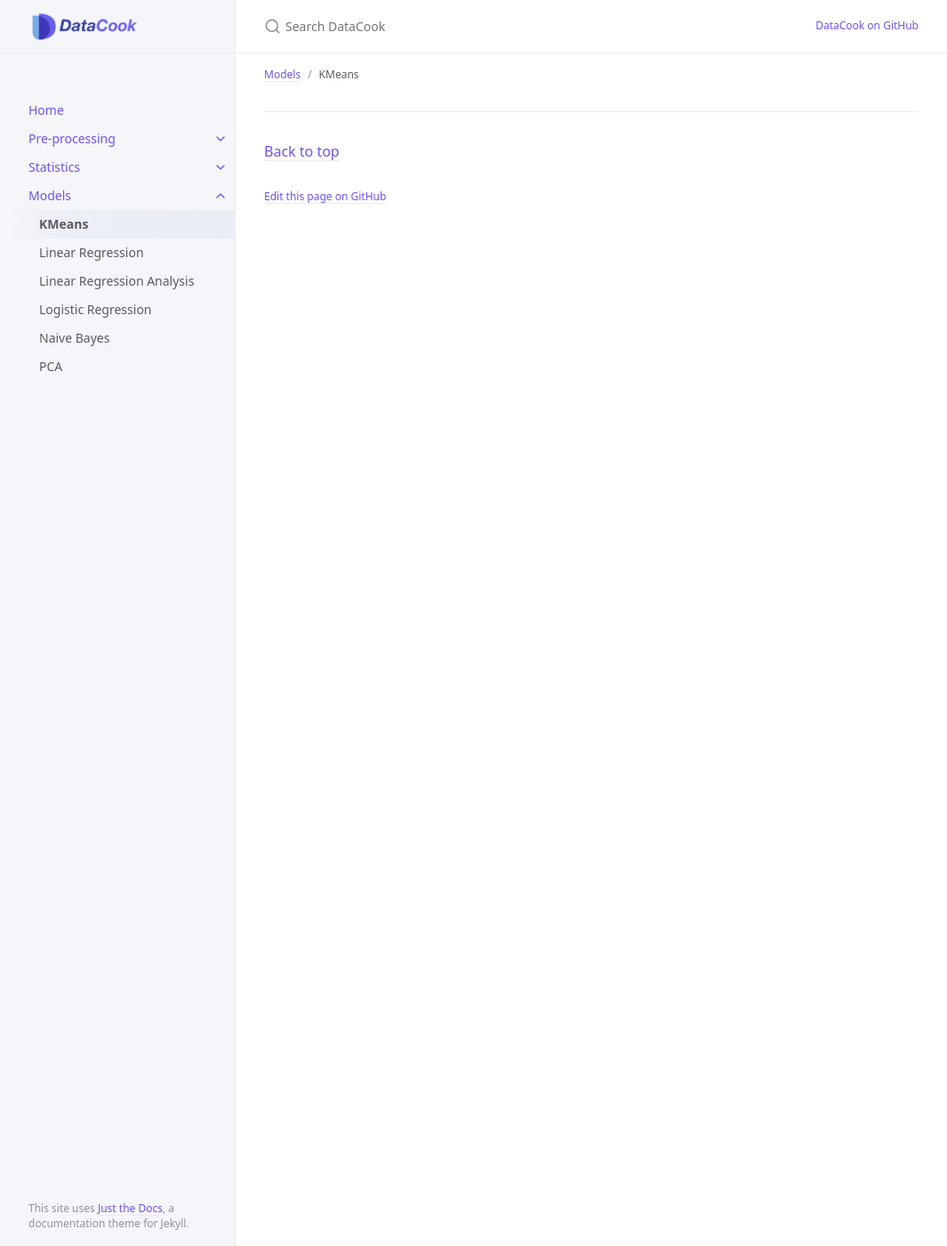
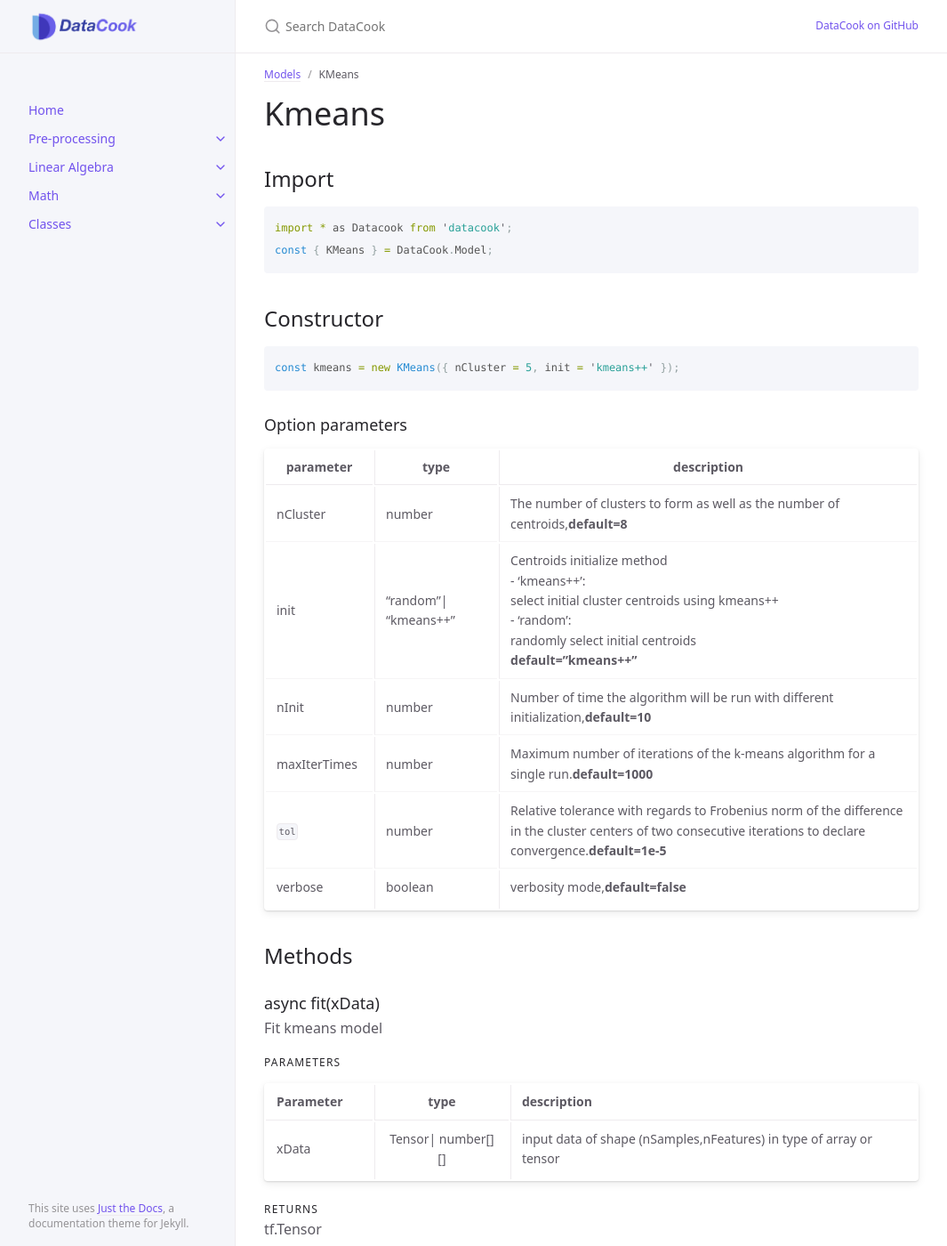
Before and after one commit to imgcook/datacook, a Jekyll site: the page built from docs/docs/models/kmeans.markdown, in a window 1280 px wide and 1400 px high. Shown: the whole window at 89% size, without its empty margins (107-1172 px from the left). Built offline with Jekyll 4.4.1, drawn with Linux system fonts in a browser that asks for light colours; some of the changed text lies outside the part shown.

Commit message:
documentation for kmeans

````diff
--- a/docs/_config.yml
+++ b/docs/_config.yml
@@ -16,7 +16,7 @@
 title: DataCook
 description: Machine learning and data science library for Javascript/Typescript
 #baseurl: "/datacook" # the subpath of your site, e.g. /blog
-url: "https://imgcook.github.io/datacook/" # the base hostname & protocol for your site, e.g. http://example.com
+url: "https://imgcook.github.io" # the base hostname & protocol for your site, e.g. http://example.com
 
 permalink: pretty
 exclude: ["node_modules/", "*.gemspec", "*.gem", "Gemfile", "Gemfile.lock", "package.json", "package-lock.json",  "script/", "LICENSE.txt", "lib/", "bin/", "README.md", "Rakefile"
--- a/docs/docs/models/index.markdown
+++ b/docs/docs/classes/index.markdown
@@ -1,7 +1,7 @@
 ---
 layout: default
-title: Models
+title: Classes
 has_children: true
-nav_order: 4
+nav_order: 8
 ---
-# Models
+# Classes
--- a/docs/docs/statistics/index.markdown
+++ b/docs/docs/math/index.markdown
@@ -1,7 +1,7 @@
 ---
 layout: default
-title: Statistics
+title: Math
 has_children: true
-nav_order: 3
+nav_order: 6
 ---
-# Statistics
+# Math
--- a/docs/docs/models/kmeans.markdown
+++ b/docs/docs/models/kmeans.markdown
@@ -3,3 +3,146 @@ layout: default
 title: KMeans
 parent: Models
 ---
+# Kmeans
+
+## Import
+
+```javascript
+import * as Datacook from 'datacook';
+const { KMeans } = DataCook.Model;
+```
+
+## Constructor
+
+```typescript
+const kmeans = new KMeans({ nCluster = 5, init = 'kmeans++' });
+```
+
+### Option parameters
+
+| parameter    | type                  | description                                                                                                                                                                                     |
+| ------------ | --------------------- | ----------------------------------------------------------------------------------------------------------------------------------------------------------------------------------------------- |
+| nCluster     | number                | The number of clusters to form as well as the number of centroids,**default=8**                                                                                                           |
+| init         | "random"\| "kmeans++" | Centroids initialize method<br />- 'kmeans++': <br />select initial cluster centroids using kmeans++<br />- 'random': <br />randomly select initial centroids<br />**default="kmeans++"** |
+| nInit        | number                | Number of time the algorithm will be run with different initialization,**default=10**                                                                                                     |
+| maxIterTimes | number                | Maximum number of iterations of the k-means algorithm for a single run.**default=1000**                                                                                                   |
+| `tol`      | number                | Relative tolerance with regards to Frobenius norm of the difference in the cluster centers of two consecutive iterations to declare convergence.**default=1e-5**                          |
+| verbose      | boolean               | verbosity mode,**default=false**                                                                                                                                                          |
+
+## Methods
+
+### async fit(xData)
+
+Fit kmeans model
+
+#### Parameters
+
+| Parameter |        type        | description                                                         |
+| :-------- | :-----------------: | :------------------------------------------------------------------ |
+| xData     | Tensor\| number[][] | input data of shape (nSamples,nFeatures) in type of array or tensor |
+
+#### Returns
+
+tf.Tensor
+
+### async predict(xData)
+
+Predict sample clusters for given input.
+
+#### Parameters
+
+| parameter | type | description |
+| --------- | ---- | ----------- |
+|   xData   |  Tensor\| number[][]   |     input data of shape (nSamples, nFeatures) in type of array or tensor        |
+
+#### Returns
+
+tf.Tensor
+
+### async score(xData)
+
+
+Get scores for input xData on the kmeans model. score = -inertia, larger score usually represent better fit.
+
+#### Parameters
+
+| parameter | type | description |
+| --------- | ---- | ----------- |
+|   xData   |  Tensor\| number[][]   |     input data of shape (nSamples, nFeatures) in type of array or tensor        |
+
+
+#### Returns
+tensor of -inertia
+
+### async trainOnBatch(xData: FeatureInputType)
+
+
+Train kmeans model by batch. Here we apply mini-batch kmeans algorithm to
+update centroids in each iteration. The return value is inertia copmuted for input batch.
+
+
+| parameter | type | description |
+| --------- | ---- | ----------- |
+|   xData   |  Tensor\| number[][]   |     input data of shape (nSamples, nFeatures) in type of array or tensor        |
+
+#### Returns
+
+inertia for input batch data
+
+
+## Examples
+
+### Basic Usage
+
+```javascript
+import * as Datacook from 'datacook';
+const { KMeans } = DataCook.Model;
+const xData = [
+  [1, 2], [1, 4], [1, 0],
+  [10, 2], [10, 4], [10, 0]
+];
+const kmeans = new KMeans({ nClusters: 3 });
+await kmeans.fit(xData);
+const predClus = await kmeans.predict(xData);
+predClus.print();
+// Tensor
+// [0, 0, 0, 1, 1, 1]
+
+// save and load model
+const modelJSON = await kmeans.toJson();
+const kmeans2 = new KMeans({});
+kmeans2.fromJson(modelJSON);
+const predClus = await kmeans2.predict(xData);
+
+predClus.print();
+// Tensor
+// [0, 0, 0, 1, 1, 1]
+
+```
+
+
+### Train on batch
+
+```javascript
+import * as Datacook from 'datacook';
+import * as tf from '@tensorflow/tfjs-core';
+const { KMeans } = DataCook.Model;
+
+// create dataset
+const clust1 = tf.add(tf.mul(tf.randomNormal([ 100, 2 ]), tf.tensor([ 2, 2 ])), tf.tensor([ 5, 5 ]));
+const clust2 = tf.add(tf.mul(tf.randomNormal([ 100, 2 ]), tf.tensor([ 2, 2 ])), tf.tensor([ 10, 0 ]));
+const clust3 = tf.add(tf.mul(tf.randomNormal([ 100, 2 ]), tf.tensor([ 2, 2 ])), tf.tensor([ -10, 0 ]));
+const clusData = tf.concat([ clust1, clust2, clust3 ]);
+// fit kmeans model
+const kmeans = new KMeans({ nClusters: 3 });
+const batchSize = 30;
+const epochSize = Math.floor(clusData.shape[0] / batchSize);
+for (let i = 0; i < 50; i++) {
+   const j = Math.floor(i % epochSize);
+   const batchX = tf.slice(clusData, [j * batchSize, 0], [batchSize ,2]);
+   await kmeans.trainOnBatch(batchX);
+}
+const predClus = await kmeans.predict(clusData);
+const accuracy = await checkClusAccuracy(predClus);
+console.log('accuracy:', accuracy);
+```
--- a/docs/docs/pre-processing/index.markdown
+++ b/docs/docs/pre-processing/index.markdown
@@ -2,6 +2,6 @@
 layout: default
 title: Pre-processing
 has_children: true
-nav_order: 2
+nav_order: 3
 ---
 # Pre-processing
````
Also changed, not shown: docs/docs/linear-algebra/index.markdown (added, +7 -0 lines).
